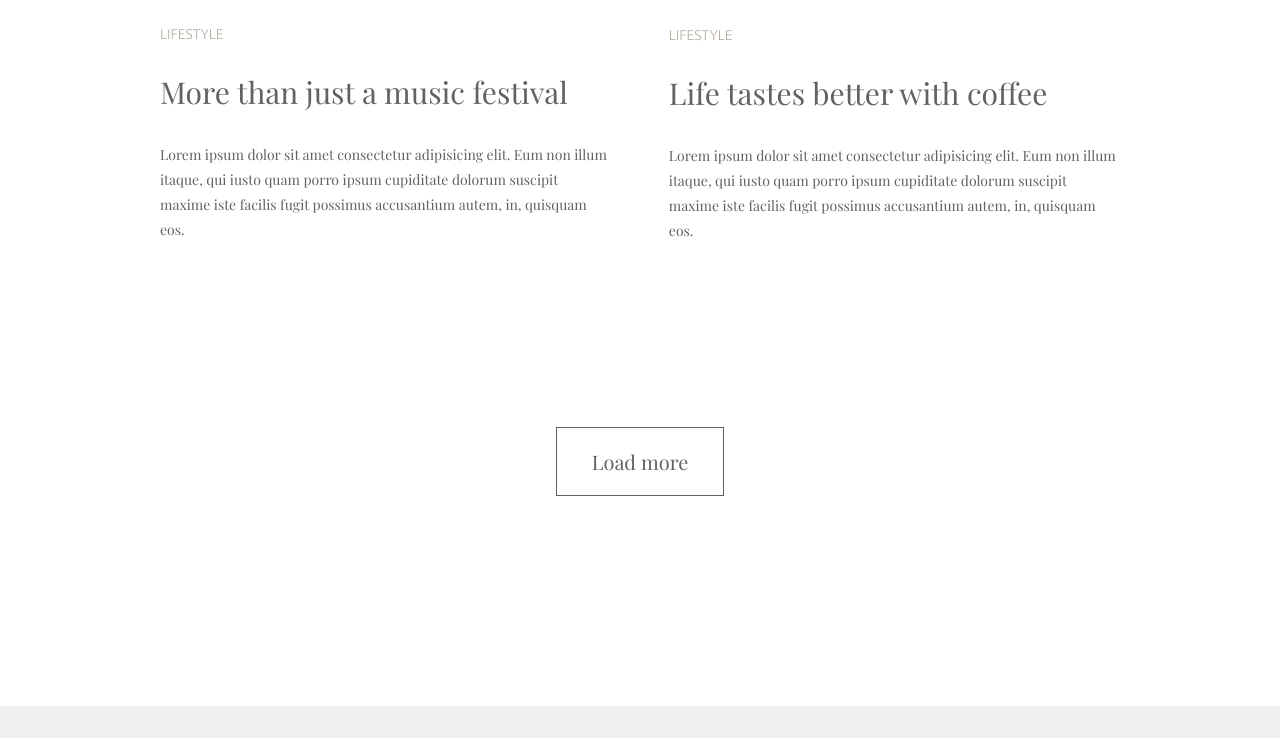
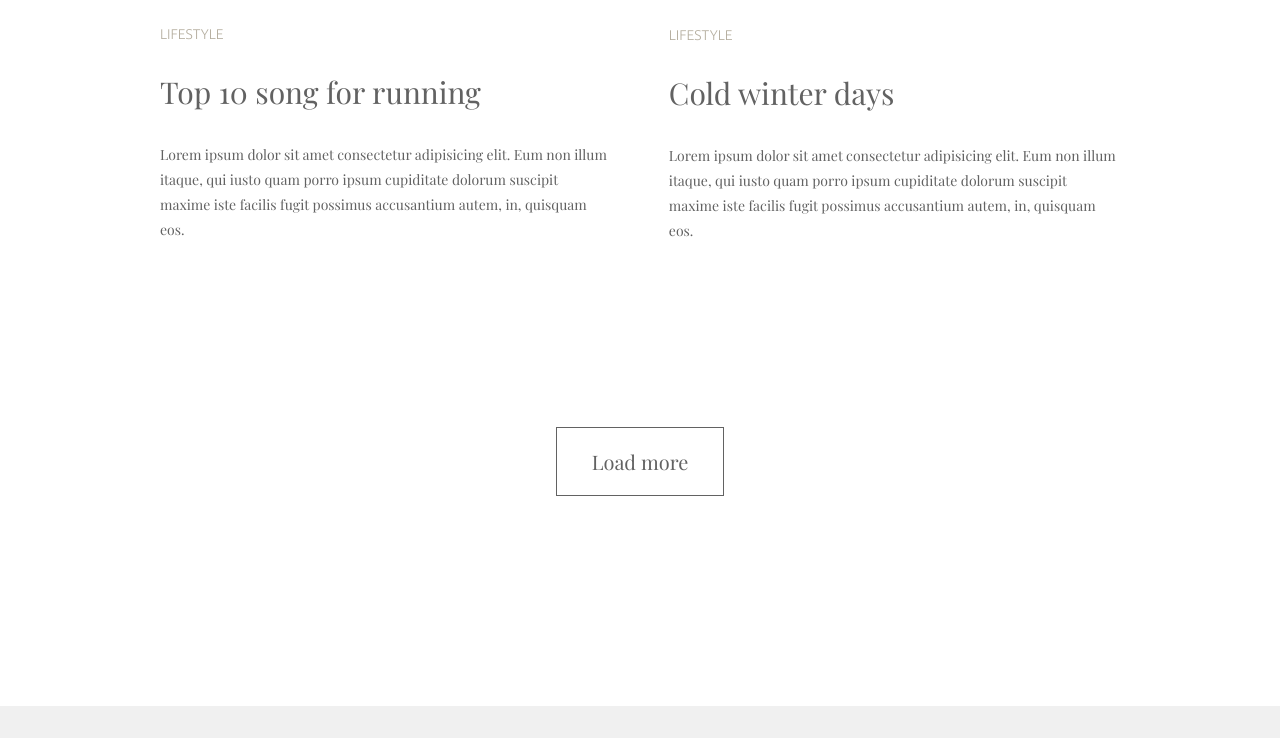
Before and after one commit to fbalamin/minimo, a plain HTML site: page index.html in a window 1280 px wide. Shown: the part 3399-4137 px from the top of the page. Drawn offline with nearby package versions, Linux system fonts and the light colour scheme; a web font is replaced by a local one.

Commit message:
Update index.html

```diff
--- a/index.html
+++ b/index.html
@@ -137,7 +137,7 @@
 					<img src="images/blog_5.jpg" alt="Minimo">
 				</div>
 				<p class="ubunto lignt">Lifestyle</p>
-				<h2 class="common_h">More than just a music festival</h2>
+				<h2 class="common_h">Top 10 song for running</h2>
 				<p class="common_p">Lorem ipsum dolor sit amet consectetur adipisicing elit. Eum non illum itaque, qui iusto quam porro ipsum cupiditate dolorum suscipit maxime iste facilis fugit possimus accusantium autem, in, quisquam eos.</p>
 			</div>
 			<!-- blog 2 -->
@@ -146,7 +146,7 @@
 					<img src="images/blog_6.jpg" alt="Minimo">
 				</div>
 				<p class="ubunto lignt">Lifestyle</p>
-				<h2 class="common_h">Life tastes better with coffee</h2>
+				<h2 class="common_h">Cold winter days</h2>
 				<p class="common_p">Lorem ipsum dolor sit amet consectetur adipisicing elit. Eum non illum itaque, qui iusto quam porro ipsum cupiditate dolorum suscipit maxime iste facilis fugit possimus accusantium autem, in, quisquam eos.</p>
 			</div>
 		</div>
```
